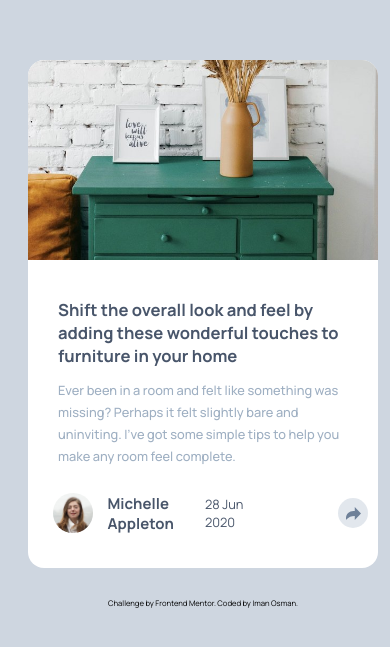
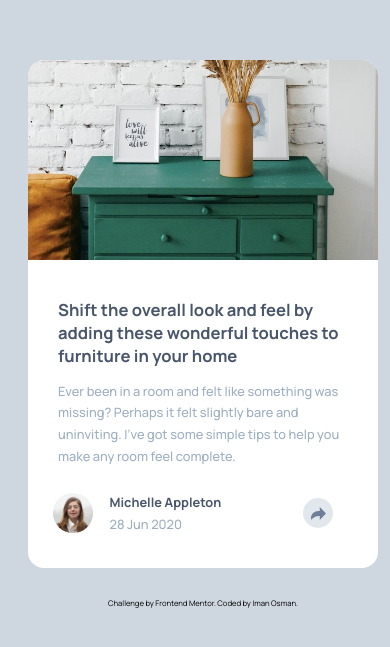
Before and after one commit to i000o/article-preview, a plain HTML site: page index.html in a window 390 px wide. Shown: the part 111-758 px from the top of the page. Drawn offline with Linux system fonts and the light colour scheme.

```diff
--- a/index.html
+++ b/index.html
@@ -19,8 +19,10 @@
       it felt slightly bare and uninviting. I’ve got some simple tips
       to help you make any room feel complete.</h2>
         <div class="author-div">
-          <h3 class="author">Michelle Appleton</h3>
-          <p class="date">28 Jun 2020</p>
+          <div class="author-date">
+            <h3 class="author">Michelle Appleton</h3>
+            <p class="date">28 Jun 2020</p>
+          </div>
           <img class="author-icon" src="images/avatar-michelle.jpg" alt="author avatar">
           <button type="button" class="share-button"></button>
         </div>
```
